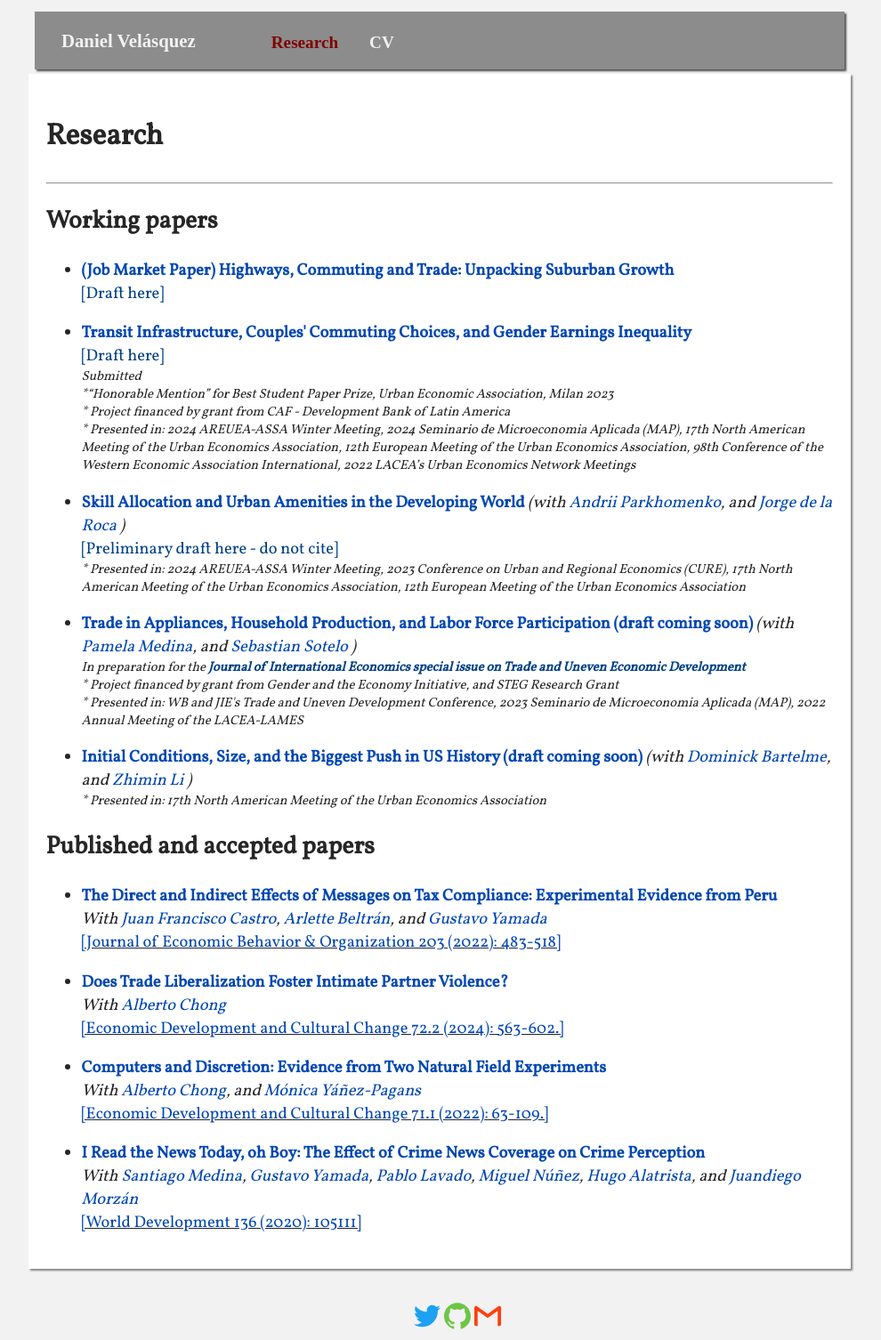
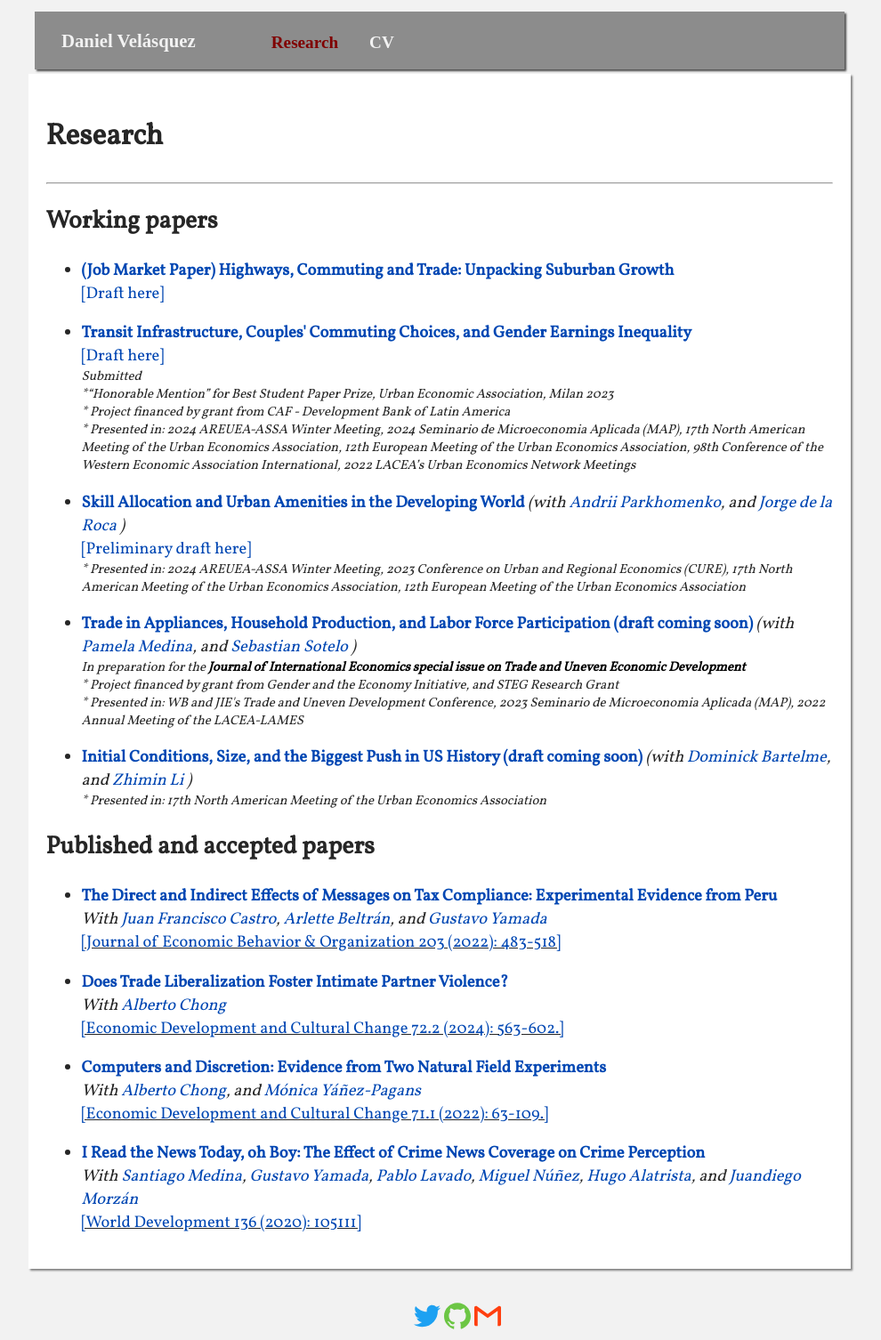
Before and after one commit to dvelasquezc/dvelasquezc.github.io, a Jekyll site: the page built from _pages/research.md, in a window 1280 px wide. Shown: the whole page at 89% size, without its empty margins (146-1136 px from the left). Built offline with Jekyll 4.4.1, drawn with Linux system fonts in a browser that asks for light colours; some web fonts are replaced.

Commit message:
update design links

```diff
--- a/_pages/research.md
+++ b/_pages/research.md
@@ -67,14 +67,14 @@
 
 			{% if paper.title == '(Job Market Paper) Highways, Commuting and Trade:  Unpacking Suburban Growth' %}
 			<div class = "pdf">
-				<a href="{{ "/assets/pdfs/JMP_online.pdf" | prepend: site.baseurl | prepend: site.url }}" target="_blank" style="color: #004085;"> [Draft here] </a>
+				<a href="{{ "/assets/pdfs/JMP_online.pdf" | prepend: site.baseurl | prepend: site.url }}" target="_blank"> [Draft here] </a>
 			</div>
 			{% endif %}
 
 
 			{% if paper.title == 'Transit Infrastructure, Couples&apos; Commuting Choices, and Gender Earnings Inequality' %}
 			<div class = "pdf">
-				<a href="{{ "/assets/pdfs/lima_couples_urban.pdf" | prepend: site.baseurl | prepend: site.url }}" target="_blank" style="color: #004085;"> [Draft here] </a>
+				<a href="{{ "/assets/pdfs/lima_couples_urban.pdf" | prepend: site.baseurl | prepend: site.url }}" target="_blank"> [Draft here] </a>
 			</div>
 			<div class = "conferences">
 				<i>Submitted</i>
@@ -87,14 +87,14 @@
 
 			{% if paper.title == 'Skill Allocation and Urban Amenities in the Developing World' %}
 			<div class = "pdf">
-				<a href="{{ "/assets/pdfs/peurban03.pdf" | prepend: site.baseurl | prepend: site.url }}" target="_blank" style="color: #004085;"> [Preliminary draft here - do not cite] </a>
+				<a href="{{ "/assets/pdfs/peurban03.pdf" | prepend: site.baseurl | prepend: site.url }}" target="_blank"> [Preliminary draft here] </a>
 			</div>
 			{% endif %}
 
 
 			{% if paper.title == 'Trade in Appliances, Household Production, and Labor Force Participation (draft coming soon)' %}
 			<div class = "conferences">
-				<i>In preparation for the <b><a href="https://www.worldbank.org/en/events/2024/09/12/tradeconf" target="_blank" style="color: #004085;"> Journal of International Economics special issue on Trade and Uneven Economic Development </a></b> </i>
+				<i>In preparation for the <b><a href="https://www.worldbank.org/en/events/2024/09/12/tradeconf" target="_blank" style="color: black;"> Journal of International Economics special issue on Trade and Uneven Economic Development </a></b> </i>
 			</div>
 			{% endif %}
 
```
